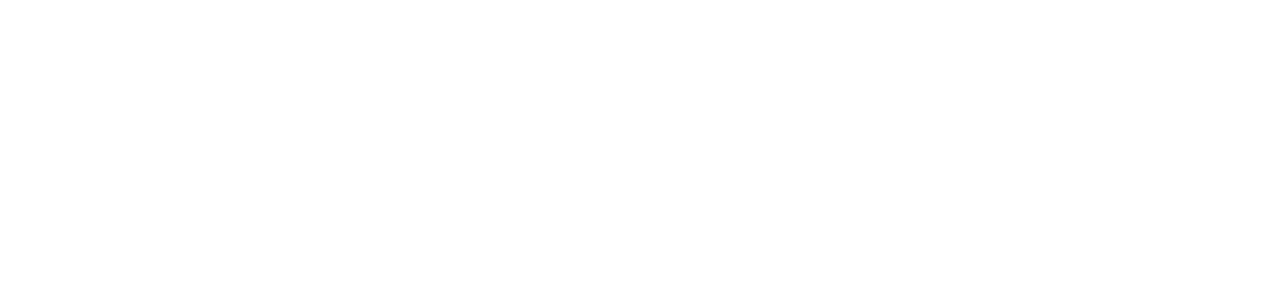
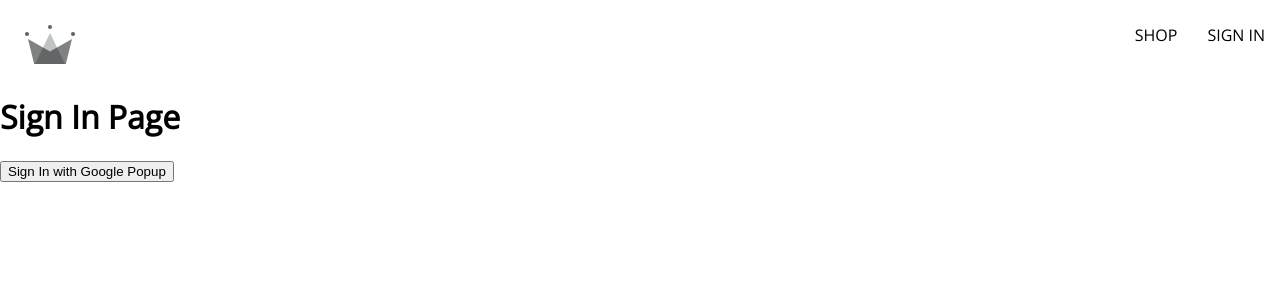
Before and after one commit to brakwaku/ntoma, a React (Create React App) app: page /shop in a window 1280 px wide. Before the commit this address had no page. Shown: the top 300 px of the page. Built offline with nearby package versions, Linux system fonts and the light colour scheme; a web font is replaced by a local one.

Commit message:
Add sign in and shop routes

```diff
--- a/src/App.js
+++ b/src/App.js
@@ -1,17 +1,18 @@
 import { Routes, Route } from 'react-router-dom';
 import Home from './routes/home/home.component';
 import Navigation from './routes/navigation/navigation.component';
+import SignIn from './routes/sign-in/sign-in.component';
 
 const App = () => {
-
   return (
     <Routes>
-      <Route path='/' element={<Navigation />} >
-      <Route index element={<Home />} />
-
+      <Route path="/" element={<Navigation />}>
+        <Route index element={<Home />} />
+        <Route path='/shop' element={<SignIn />} />
+        <Route path='/sign-in' element={<SignIn />} />
       </Route>
     </Routes>
   );
-}
+};
 
 export default App;
```
